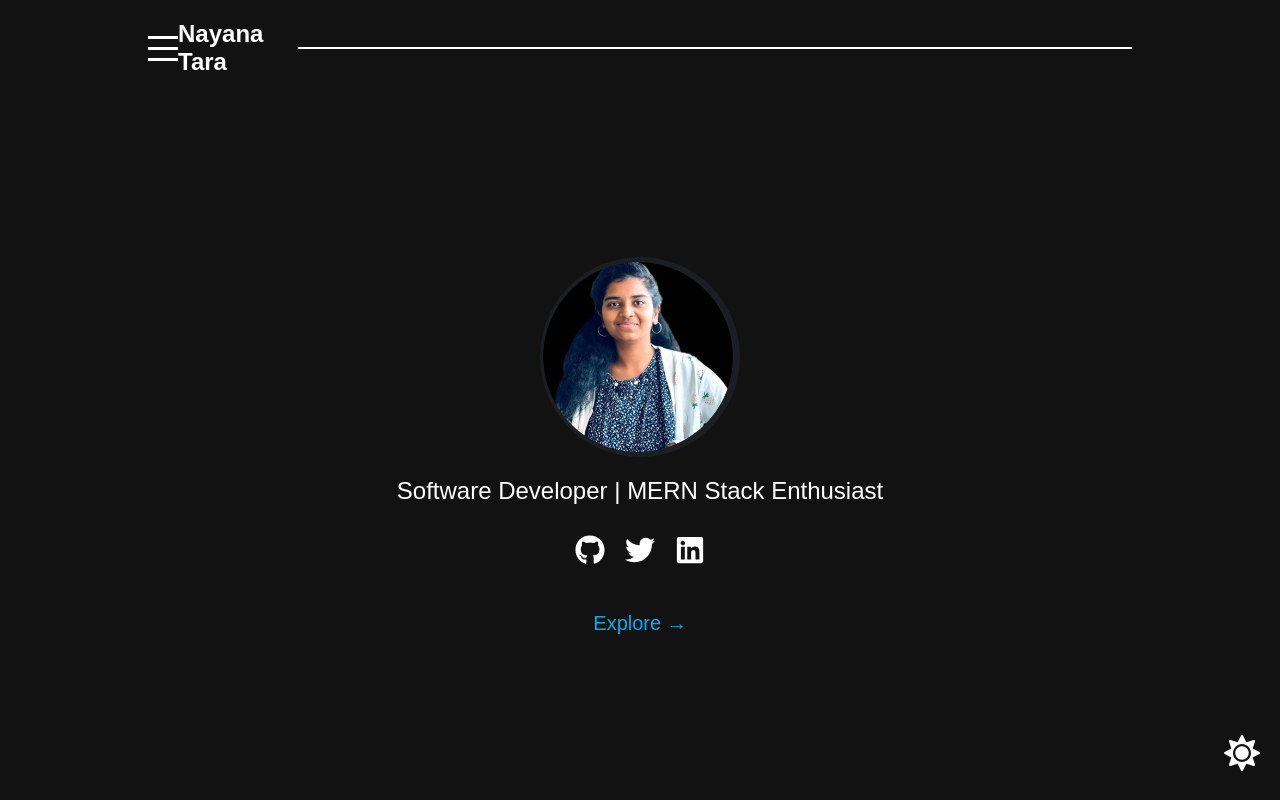
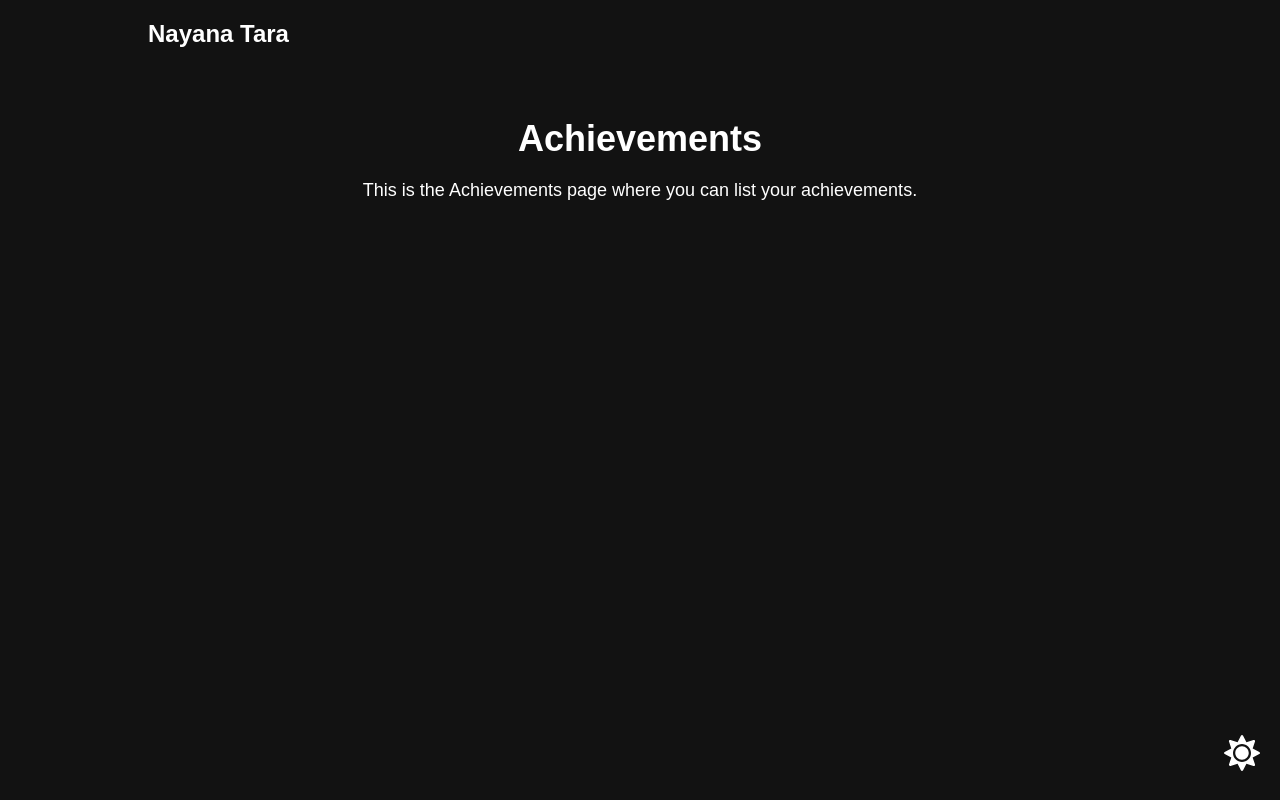
Before and after one commit to nayanatara07/personal_website, a React (Create React App) app: page /achievements in a window 1280 px wide. Built offline with nearby package versions, Linux system fonts and the light colour scheme.

Commit message:
adding achievement and career pages

```diff
--- a/package.json
+++ b/package.json
@@ -11,6 +11,7 @@
     "react": "^18.3.1",
     "react-dom": "^18.3.1",
     "react-icons": "^5.3.0",
+    "react-router-dom": "^6.27.0",
     "react-scripts": "5.0.1",
     "web-vitals": "^2.1.4"
   },
--- a/src/App.js
+++ b/src/App.js
@@ -1,8 +1,11 @@
 import React, { useState } from 'react';
 import './App.css';
+import { BrowserRouter as Router, Route, Routes } from 'react-router-dom';
 import Navbar from './components/Navbar';
 import Profile from './components/Profile';
 import ThemeToggle from './components/ThemeToggle';
+import Career from './pages/Career';
+import Achievements from './pages/Achievements';
 
 function App() {
   const [theme, setTheme] = useState('dark-mode');
@@ -12,11 +15,17 @@ function App() {
   };
 
   return (
-    <div className={`App ${theme}`}>
-      <Navbar />
-      <Profile />
-      <ThemeToggle theme={theme} toggleTheme={toggleTheme} />
-    </div>
+    <Router>
+      <div className={`App ${theme}`}>
+        <Navbar />
+        <Routes>
+          <Route path="/" element={<Profile />} />
+          <Route path="/career" element={<Career />} />
+          <Route path="/achievements" element={<Achievements />} />
+        </Routes>
+        <ThemeToggle theme={theme} toggleTheme={toggleTheme} />
+      </div>
+    </Router>
   );
 }
 
--- a/src/components/Navbar.css
+++ b/src/components/Navbar.css
@@ -7,10 +7,16 @@
     align-items: center;
   }
 
-  .header-lines {
+  .hamburger {
+    cursor: pointer;
     display: flex;
     flex-direction: column;
-    cursor: pointer;
+    justify-content: space-between;
+    height: 24px;
+    width: 30px;
+    position: absolute;
+    top: 20px;
+    right: 20px;
   }
 
   .line {
@@ -20,9 +26,29 @@
     margin: 4px 0;
   }
 
-  .header-bar {
-    width: 100%;
-    height: 2px;
-    background-color: var(--text-color);
+  .nav-links {
+    list-style: none;
+    display: flex;
+    flex-direction: column;
+    position: absolute;
+    top: 60px;
+    right: 20px;
+    background-color: var(--background-color);
+    padding: 20px;
+    border-radius: 10px;
+  }
+
+  .nav-links li {
     margin: 10px 0;
   }
+
+  .nav-links li a {
+    color: var(--text-color);
+    text-decoration: none;
+    font-size: 18px;
+    transition: color 0.3s ease;
+  }
+
+  .nav-links li a:hover {
+    color: #00acee;
+  }
--- a/src/components/Navbar.js
+++ b/src/components/Navbar.js
@@ -1,15 +1,29 @@
-import React from 'react';
+import React, { useState } from 'react';
 import './Navbar.css';
+import { Link } from 'react-router-dom';
 
 function Navbar() {
+  const [isOpen, setIsOpen] = useState(false);
+
+  const toggleMenu = () => {
+    setIsOpen(!isOpen);
+  };
+
   return (
     <nav className="header">
-      <div className="header-lines">
-        <span className="line"></span>
-        <span className="line"></span>
-        <span className="line"></span>
+      <h1>Nayana Tara</h1>
+      <div className="hamburger" onClick={toggleMenu}>
+        <div className="line"></div>
+        <div className="line"></div>
+        <div className="line"></div>
       </div>
-      <h1>Nayana Tara</h1>
+      {isOpen && (
+        <ul className="nav-links">
+          <li><Link to="/">Home</Link></li>
+          <li><Link to="/career">Career</Link></li>
+          <li><Link to="/achievements">Achievements</Link></li>
+        </ul>
+      )}
       <div className="header-bar"></div>
     </nav>
   );
--- /dev/null
+++ b/src/pages/Achievements.css
@@ -0,0 +1,14 @@
+.achievements-container {
+    text-align: center;
+    padding: 50px;
+  }
+
+  h2 {
+    font-size: 36px;
+    margin-bottom: 20px;
+  }
+
+  p {
+    font-size: 18px;
+    color: var(--text-color);
+  }
--- /dev/null
+++ b/src/pages/Achievements.js
@@ -0,0 +1,14 @@
+import React from 'react';
+import './Achievements.css';
+
+function Achievements() {
+  return (
+    <div className="achievements-container">
+      <h2>Achievements</h2>
+      <p>This is the Achievements page where you can list your achievements.</p>
+      {/* Add more achievement details here */}
+    </div>
+  );
+}
+
+export default Achievements;
--- /dev/null
+++ b/src/pages/Career.css
@@ -0,0 +1,14 @@
+.career-container {
+    text-align: center;
+    padding: 50px;
+  }
+
+  h2 {
+    font-size: 36px;
+    margin-bottom: 20px;
+  }
+
+  p {
+    font-size: 18px;
+    color: var(--text-color);
+  }
--- /dev/null
+++ b/src/pages/Career.js
@@ -0,0 +1,14 @@
+import React from 'react';
+import './Career.css';
+
+function Career() {
+  return (
+    <div className="career-container">
+      <h2>Career</h2>
+      <p>This is the Career page where you can list your career information.</p>
+      {/* Add more career details here */}
+    </div>
+  );
+}
+
+export default Career;
```
Also changed, not shown: 1 other file (tests, documents, lock files or other folders).
